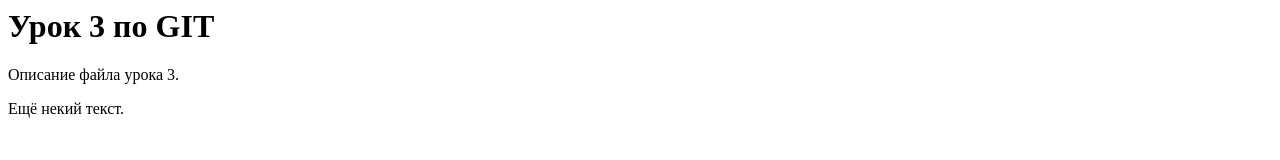
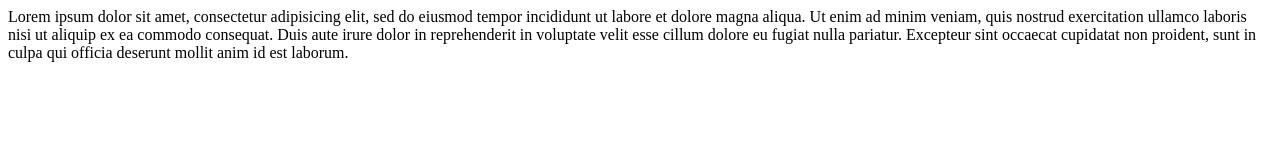
Before and after one commit to futurer1/site, a plain HTML site: page index.html in a window 1280 px wide. Drawn offline with Linux system fonts and the light colour scheme.

Commit message:
third commit

```diff
--- a/index.html
+++ b/index.html
@@ -5,8 +5,11 @@
 	<link type="text/css" href="css/style.css">
 </head>
 <body>
-	<h1>Урок 3 по GIT</h1>
-	<p>Описание файла урока 3.</p>
-	<p>Ещё некий текст.</p>
+	<p>Lorem ipsum dolor sit amet, consectetur adipisicing elit, sed do eiusmod
+	tempor incididunt ut labore et dolore magna aliqua. Ut enim ad minim veniam,
+	quis nostrud exercitation ullamco laboris nisi ut aliquip ex ea commodo
+	consequat. Duis aute irure dolor in reprehenderit in voluptate velit esse
+	cillum dolore eu fugiat nulla pariatur. Excepteur sint occaecat cupidatat non
+	proident, sunt in culpa qui officia deserunt mollit anim id est laborum.</p>
 </body>
 </html>
```
